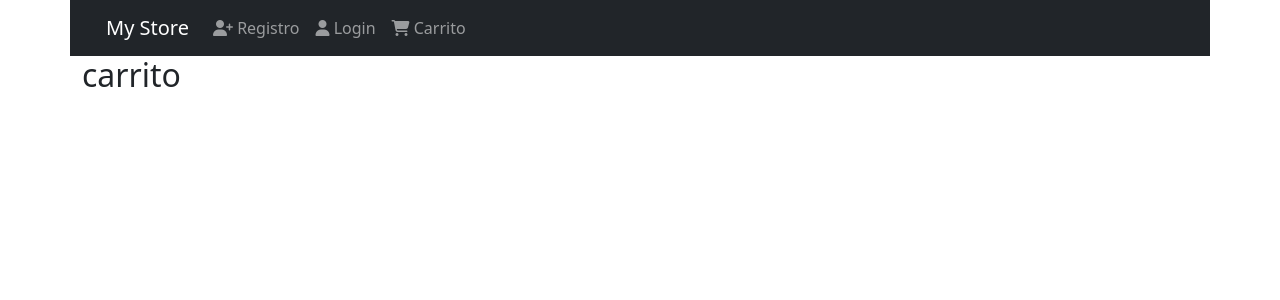
After one commit to jorgefalconcampos/django-ecommerce, a Django app: page /carrito/ in a window 1280 px wide. The commit adds this page. Shown: the top 300 px of the page. Run offline with Django 3.2, Linux system fonts and the light colour scheme; some libraries are stand-ins or nearby versions.

Commit message:
Added shopping cart view

```diff
--- /dev/null
+++ b/carts/templates/carts/cart.html
@@ -0,0 +1,7 @@
+{% extends 'base.html' %}
+
+{% block content %}
+<h2>
+    carrito
+</h2>
+{% endblock %}
--- /dev/null
+++ b/carts/urls.py
@@ -0,0 +1,9 @@
+from django.urls import path
+from . import views
+
+
+app_name = 'carts'
+
+urlpatterns = [
+    path('', views.cart, name='cart')
+]
--- a/carts/views.py
+++ b/carts/views.py
@@ -1,3 +1,13 @@
 from django.shortcuts import render
+from django.conf import settings
+
+
+TEMPLATES = settings.TEMPLATES_DIR
+TEMPLATES_APP_CARTS = settings.TEMPLATES_DIR_APP_CART #importing TEMPLATES_APP_PRODUCTS path from Django settings
+
 
 # Create your views here.
+def cart(request):
+    template_name = TEMPLATES_APP_CARTS / 'carts' / 'cart.html'
+    print(f"\n\n\n {template_name}" )
+    return render (request, template_name)
--- a/ecommerce/settings.py
+++ b/ecommerce/settings.py
@@ -23,6 +23,7 @@ PROJECT_DIR = Path(__file__).resolve().parent # ===>
 BASE_DIR = PROJECT_DIR.parent # ===>
 TEMPLATES_DIR = PROJECT_DIR / 'templates' # ===> project templates
 TEMPLATES_DIR_APP_PRODUCTS = BASE_DIR / 'products' / 'templates'
+TEMPLATES_DIR_APP_CART = BASE_DIR / 'carts' / 'templates'
 
 
 # Quick-start development settings - unsuitable for production
--- a/ecommerce/templates/navbar.html
+++ b/ecommerce/templates/navbar.html
@@ -1,5 +1,7 @@
 {% url 'login' as login %}
 {% url 'register' as register %}
+{% url 'carts:cart' as cart %}
+
 
 <nav class="navbar navbar-expand-lg navbar-dark bg-dark">
     <div class="container-fluid">
@@ -30,6 +32,13 @@
                 </a>
             </li>
             {% endif %}
+
+            <li class="nav-item">
+              <a class="nav-link {% if request.path == login %}active{%endif%}" aria-current="page" href="{{cart}}">
+                <span class="fas fa-shopping-cart"></span>
+                  Carrito
+                </a>
+            </li>
           </ul>
       </div>
     </div>
--- a/ecommerce/urls.py
+++ b/ecommerce/urls.py
@@ -29,6 +29,7 @@ urlpatterns = [
     path('usuarios/register', views.register, name="register"),
     path('admin/', admin.site.urls),
     path('productos/', include('products.urls')),
+    path('carrito/', include('carts.urls')),
 ]
 
 if settings.DEBUG:
```
